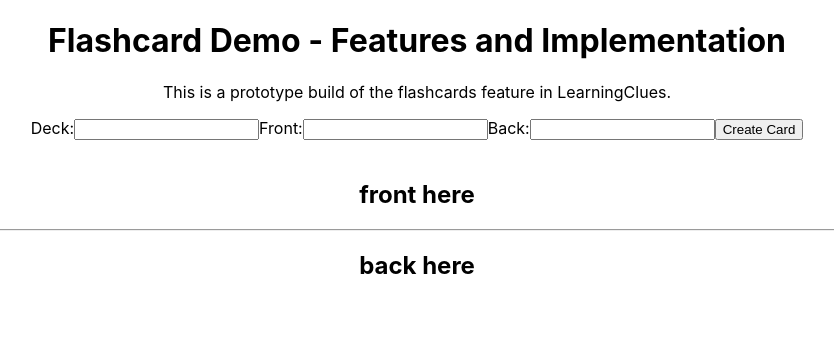
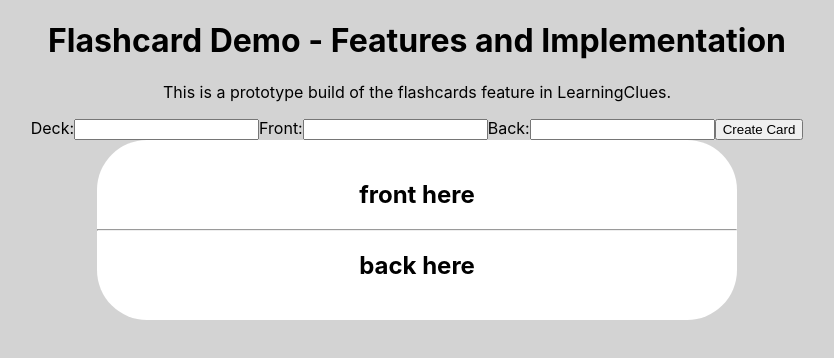
Before and after one commit to mzhou08/anki-demo, a React (Create React App) app in the folder frontend/: page / in a window 1280 px wide. Shown: the top 358 px of the page, without its empty margins (223-1057 px from the left). Built offline with nearby package versions, Linux system fonts and the light colour scheme.

Commit message:
centered card and made proportions correct

```diff
--- a/frontend/package.json
+++ b/frontend/package.json
@@ -10,6 +10,7 @@
     "react": "^17.0.2",
     "react-dom": "^17.0.2",
     "react-scripts": "4.0.3",
+    "sass": "^1.37.5",
     "sqlite3": "^5.0.2",
     "web-vitals": "^1.1.2"
   },
--- /dev/null
+++ b/frontend/src/components/card.css
@@ -0,0 +1,12 @@
+body {
+  background-color: lightgrey;
+}
+
+.Card {
+  text-align: center;
+  background-color: white;
+  border-style: hidden;
+  border-radius: 50px;
+}
+
+/*# sourceMappingURL=card.css.map */
--- a/frontend/src/components/card.js
+++ b/frontend/src/components/card.js
@@ -1,4 +1,5 @@
 import React, { Component } from 'react';
+import './card.scss';
 
 class Card extends Component {
 
@@ -8,6 +9,15 @@ class Card extends Component {
     }
 
     getState = () => {
+
+        let url = 'http://clapp1-dev.eba-bfkixsew.us-east-2.elasticbeanstalk.com/api/search/?q=rock&class_id=91'
+
+        let params = {
+            method: 'GET'
+        }
+
+        /* OLD API CALL HERE
+
         let url = 'http://127.0.0.1:5000/getDecks/'
 
         let params = {
@@ -15,6 +25,8 @@ class Card extends Component {
             headers: {
                 'Content-Type': 'application/json'
             }}
+
+        */
 
         fetch(url, params)
             .then(resp => resp.json())
--- a/frontend/src/components/card.scss
+++ b/frontend/src/components/card.scss
@@ -0,0 +1,24 @@
+$font-stack: Fredoka one, Avenir;
+$primary-color: #1C5AF5;
+$second-color: black;
+$tert-color: white;
+$card-text-color: grey;
+
+body {
+    background-color: lightgrey;
+}
+
+.Card {
+    justify-content: center;
+    margin-left: auto;
+    margin-right: auto;
+    width: 50%;
+    text-align: center;
+    background-color: $tert-color;
+
+    border-style: hidden;
+    border-radius: 50px;
+
+
+
+}
```
Also changed, not shown: frontend/src/components/search-proto.js (added, +50 -0 lines), 2 other files (tests, documents, lock files or other folders).
